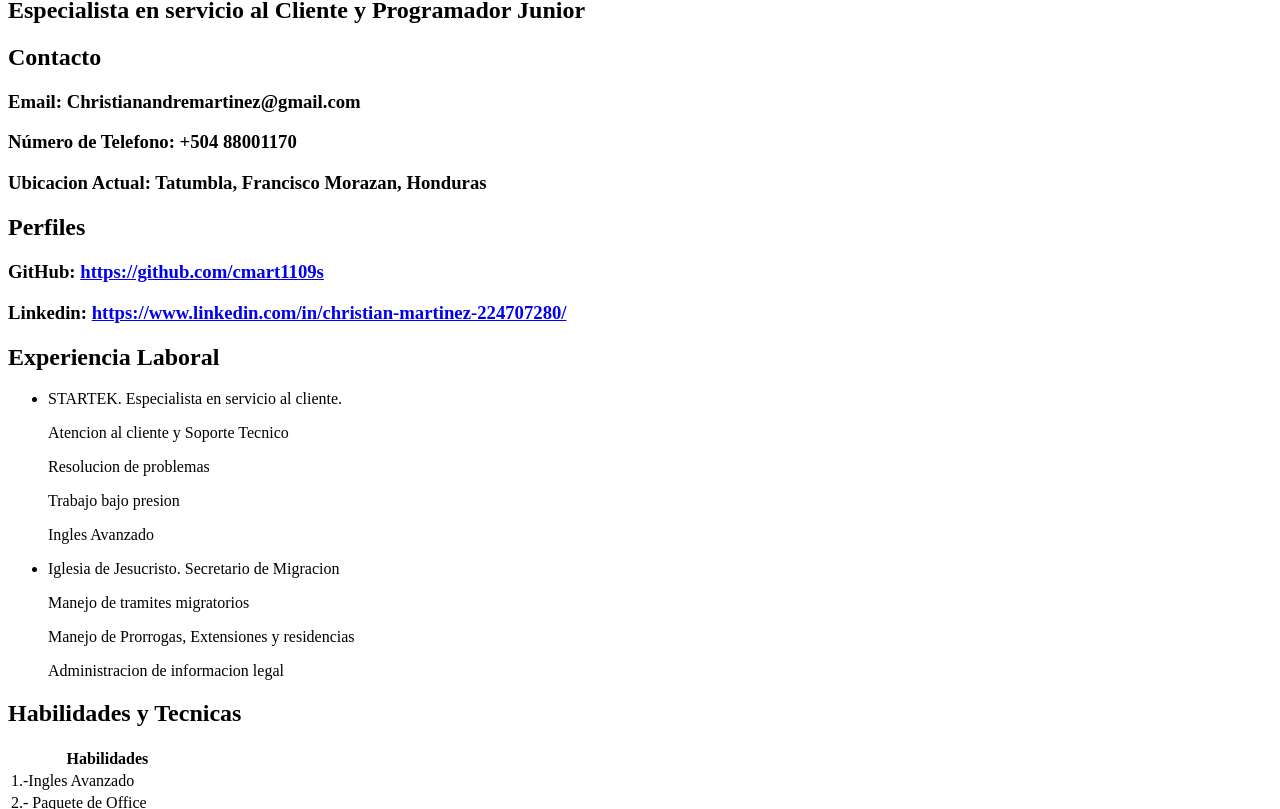
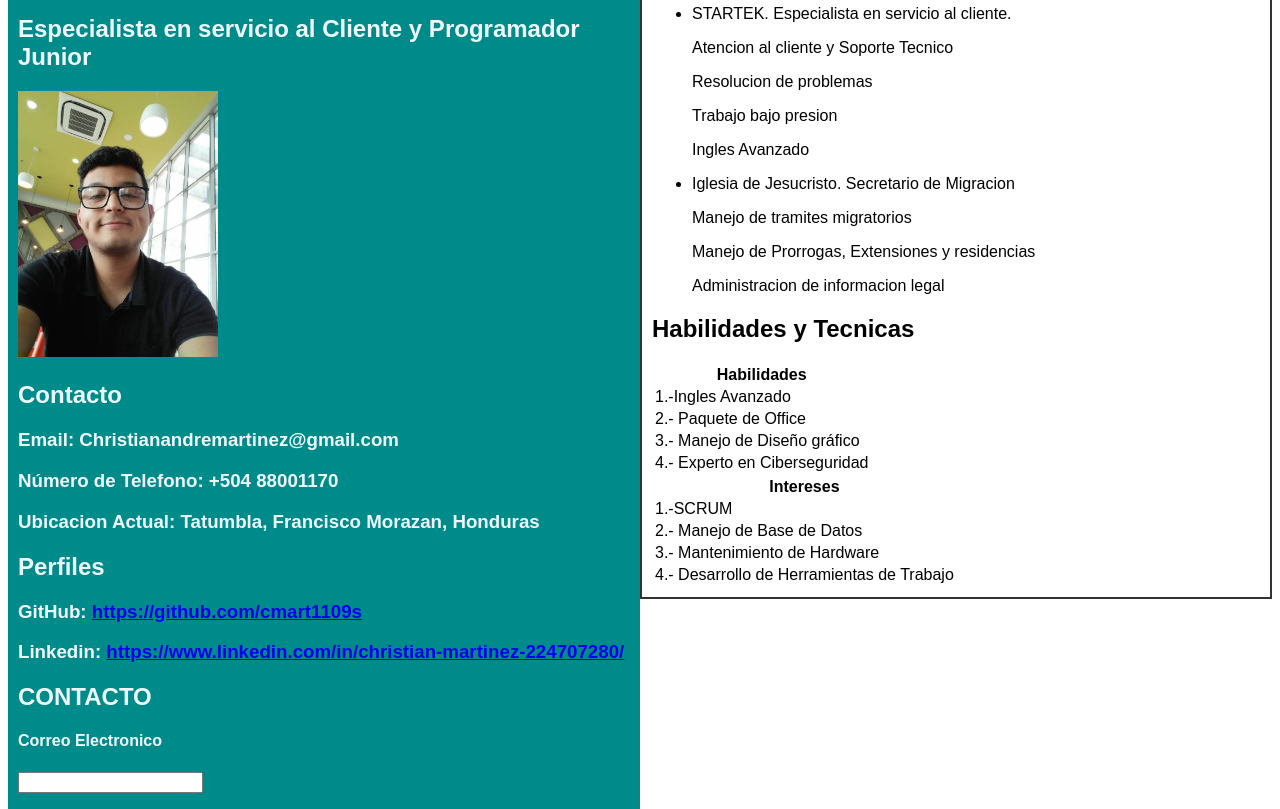
Before and after one commit to cmart1109/html-intro, a plain HTML site: page index.html in a window 1280 px wide. Shown: the part 83-892 px from the top of the page. Drawn offline with Linux system fonts and the light colour scheme.

Commit message:
curriculo2

```diff
--- /dev/null
+++ b/estilos.css
@@ -0,0 +1,29 @@
+img {
+    width: 200px;
+    height: auto;
+
+}
+
+.curri {
+    font-family: Arial, Helvetica, sans-serif;
+    display: flez;
+    grid-template-columns: 50%, 50%;
+}
+
+
+.parte {
+    background-color: darkcyan;
+    color: aliceblue;
+    float: left;
+    width: 50%;
+    box-sizing: border-box;
+    padding: 10px;
+}
+
+.partes {
+    float: left;
+    width: 50%;
+    box-sizing: border-box;
+    padding: 10px;
+    border: 2px solid #333;
+}
--- a/index.html
+++ b/index.html
@@ -2,12 +2,18 @@
 <html lang="en">
 <head>
     <meta charset="UTF-8">
+    <link rel="stylesheet" type="text/css" href="estilos.css">
     <meta name="viewport" content="width=device-width, initial-scale=1.0">
     <title>Curriculo</title>
 </head>
+
 <body>
+    <div class="curri">
+
+        <div class="parte">
     <h1>Chrisitan André Martinez</h1>
     <h2>Especialista en servicio al Cliente y Programador Junior</h2>
+    <img src="foto.jpg" alt="foto mia">
 
     <h2>Contacto</h2>
         <h3>Email: Christianandremartinez@gmail.com</h3>
@@ -18,6 +24,15 @@
         <h3>GitHub: <a href="https://github.com/cmart1109s">https://github.com/cmart1109s</a></h3>
         <h3>Linkedin: <a href="https://www.linkedin.com/in/christian-martinez-224707280/">https://www.linkedin.com/in/christian-martinez-224707280/</a></h3>
 
+        <h2>CONTACTO</h2>
+        <h4>Correo Electronico</h4>
+        <input type="text">
+        <h4>Mensaje</h4>
+        <textarea name="Contacto" id="texto" cols="30" rows="10"></textarea>
+        <button>Enviar</button>
+    </div>
+
+    <div class="partes">
     <h2>Experiencia Laboral</h2>
 
     <ul>
@@ -73,15 +88,7 @@
             <td>4.- Desarrollo de Herramientas de Trabajo</td>
         </tr>
         </table>
-
-<h2>CONTACTO</h2>
-<h4>Correo Electronico</h4>
-<input type="text">
-<h4>Mensaje</h4>
-<textarea name="Contacto" id="texto" cols="30" rows="10"></textarea>
-
-<button>Enviar</button>
-
-
+    </div>
+</div>
 </body>
 </html>
```
Also changed, not shown: foto.jpg (added).
